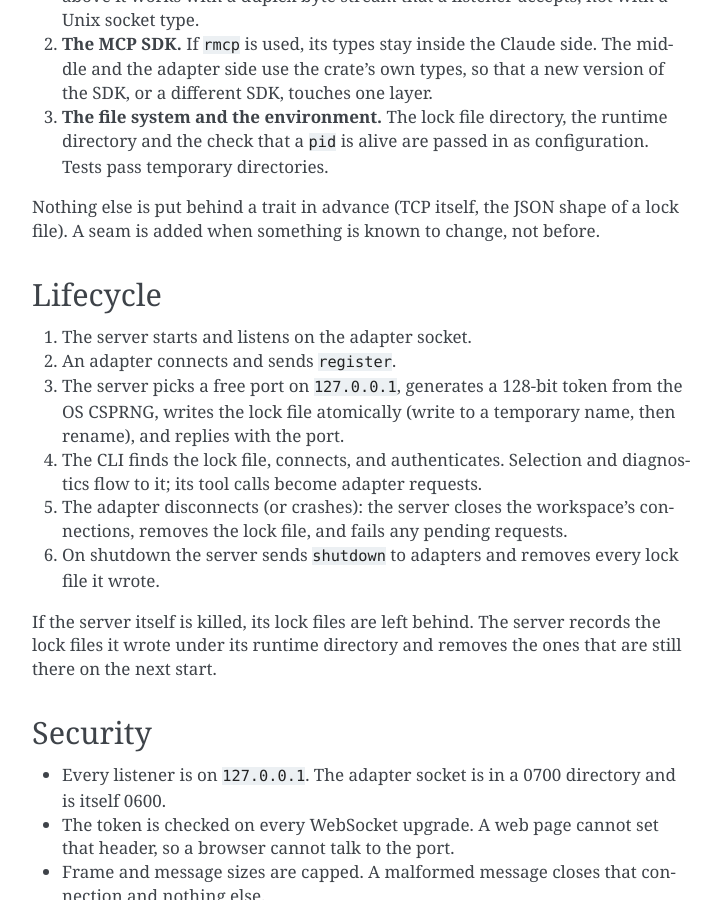
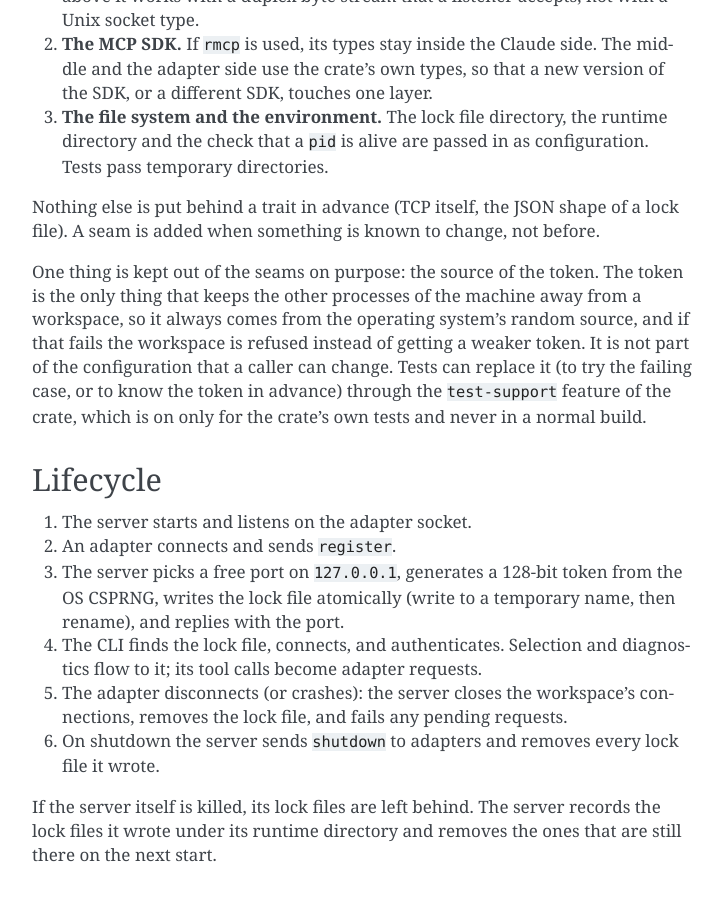
Before and after one commit to small-gear-lab/claude-ide-server, a Sphinx documentation site: the page built from docs/DESIGN.md, in a window 1280 px wide and 900 px high, scrolled down 7185 px. Shown: the whole window, without its empty margins (388-1111 px from the left). Built offline with Sphinx 7.4.7, drawn with Linux system fonts in a browser that asks for light colours.

Commit message:
Document why the source of the token is not a seam

```diff
--- a/docs/DESIGN.md
+++ b/docs/DESIGN.md
@@ -228,6 +228,12 @@ Three seams are drawn on purpose, where this design already says that something
 Nothing else is put behind a trait in advance (TCP itself, the JSON shape of a lock file). A seam is added when
 something is known to change, not before.
 
+One thing is kept out of the seams on purpose: the source of the token. The token is the only thing that keeps the
+other processes of the machine away from a workspace, so it always comes from the operating system's random source,
+and if that fails the workspace is refused instead of getting a weaker token. It is not part of the configuration
+that a caller can change. Tests can replace it (to try the failing case, or to know the token in advance) through the
+`test-support` feature of the crate, which is on only for the crate's own tests and never in a normal build.
+
 ## Lifecycle
 
 1. The server starts and listens on the adapter socket.
```
Also changed, not shown: docs/ja/DESIGN.md (+2 -0 lines), 1 other file.
